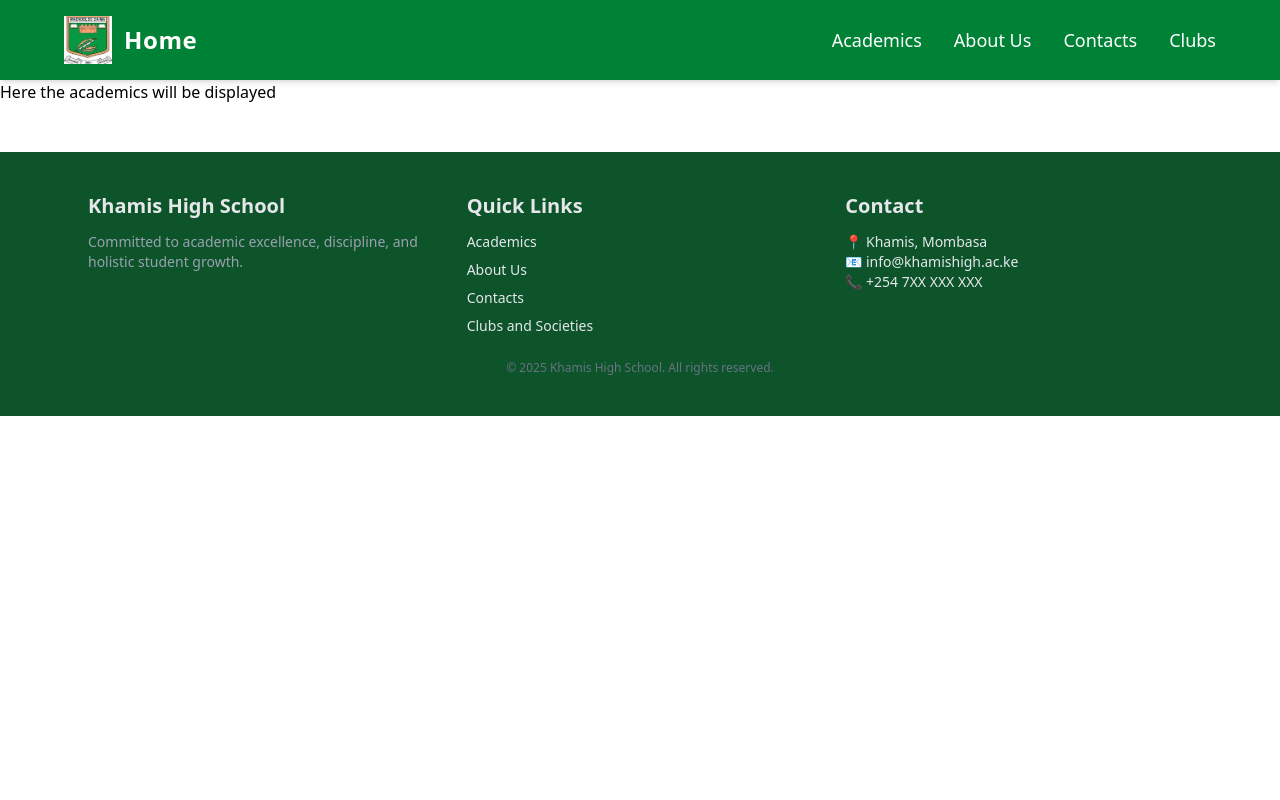
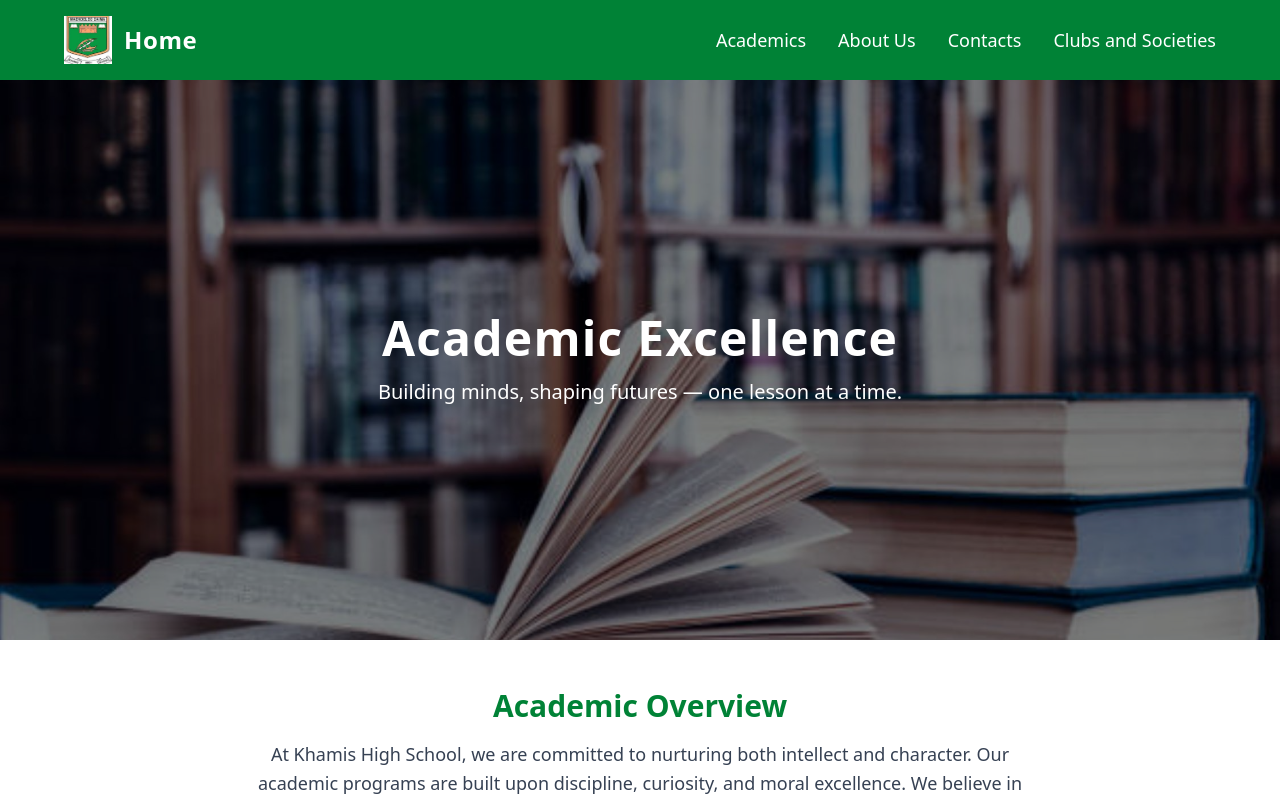
Before and after one commit to Arif-Rahim-2005/Khamis-high-frontend, a React (Vite) app: page /academics in a window 1280 px wide. Shown: the top 800 px of the page. Built offline with nearby package versions, Linux system fonts and the light colour scheme.

Commit message:
added clubs stuff

```diff
--- a/src/App.jsx
+++ b/src/App.jsx
@@ -50,7 +50,7 @@ function App() {
             Contacts
           </Link>
           <Link to="/clubs" className="hover:underline">
-            Clubs
+            Clubs and Societies
           </Link>
         </div>
 
@@ -166,9 +166,9 @@ function App() {
           <div>
             {/* Info Cards Section */}
             <section className=" py-16 px-6 md:px-12 text-lg">
-              <div className="grid grid-cols-3 gap-20 max-w-6xl mx-auto">
+              <div className="grid grid-cols-3 gap-20 max-w-6xl mx-auto ">
                 {/* Card 1 */}
-                <div className="flex flex-col md:flex-col items-center shadow-lg overflow-hidden max-h-fit">
+                <div className="flex flex-col md:flex-col items-center shadow-lg overflow-hidden max-h-fit transition-all hover:scale-[1.02] duration-300 ease-in-out">
                   <div className="flex flex-col md:flex-column items-center shadow-lg overflow-hidden">
                     <img
                       src="./Photos/academics.jpg"
@@ -189,7 +189,7 @@ function App() {
                 </div>
 
                 {/* Card 2 */}
-                <div className="flex flex-col md:flex-column items-center shadow-lg overflow-hidden max-h-fit  ">
+                <div className="flex flex-col md:flex-column items-center shadow-lg overflow-hidden max-h-fit transition-all hover:scale-[1.02] duration-300 ease-in-out ">
                   <img
                     src="./Photos/equipment.jpg"
                     alt="Facilities"
@@ -207,7 +207,7 @@ function App() {
                 </div>
 
                 {/* Card 3 */}
-                <div className="flex flex-col md:flex-col items-center shadow-lg overflow-hidden max-h-fit ">
+                <div className="flex flex-col md:flex-col items-center shadow-lg overflow-hidden max-h-fit transition-all hover:scale-[1.02] duration-300 ease-in-out">
                   <img
                     src="./Photos/Slideshow/image3.png"
                     alt="Mentorship"
@@ -231,79 +231,6 @@ function App() {
       {/* FOOTER */}
       <Footer />
     </>
-    // <>
-    //   <div className="min-h-screen bg-[#e0dac8]">
-    //     <nav className="flex flex-row bg-green-700 text-white p-4 justify-between items-center">
-    //       <div className="flex-1/3 flex flex-row gap-1.5">
-    //         <div className="w-16 h-16 flex justify-center items-center">
-    //           <img src="./Photos/image.png" alt="Khamis High badge" />
-    //         </div>
-    //         <div className="flex flex-col justify-center items-start text-3xl font-bold">
-    //           <h3>Khamis High School</h3>
-    //         </div>
-    //       </div>
-    //       <button
-    //         className="md:hidden m-1.5"
-    //         onClick={() => setIsOpen(!isOpen)}
-    //       >
-    //         ☰
-    //       </button>
-    //       <div className="hidden md:flex flex-row gap-12 text-2xl font-semibold">
-    //         <div>
-    //           <Link to="/academics">
-    //             <p>Academics</p>
-    //           </Link>
-    //         </div>
-    //         <div>
-    //           <Link to="/about-us">
-    //             <p>About us</p>
-    //           </Link>
-    //         </div>
-    //         <div>
-    //           <Link to="/contacts">
-    //             <p>Contacts</p>
-    //           </Link>
-    //         </div>
-    //         <div>
-    //           <Link to="/clubs">
-    //             <p>CLubs and Societies</p>
-    //           </Link>
-    //         </div>
-    //         {/* <div>
-    //         <p>more...</p>
-    //       </div> */}
-    //       </div>
-    //       <div>
-    //         {isOpen && (
-    //           <div className="md:hidden absolute right-0 mt-10 w-50 bg-green-700 border border-white rounded-s-md shadow-lg z-50">
-    //             <div className="mt-2 border-b-1 px-4">
-    //               <Link to="/academics">
-    //                 <p>Academics</p>
-    //               </Link>
-    //             </div>
-    //             <div className="mt-2 border-b-1 px-4">
-    //               <Link to="/about-us">
-    //                 <p>About us</p>
-    //               </Link>
-    //             </div>
-    //             <div className="mt-2 border-b-1 px-4">
-    //               <Link to="/contacts">
-    //                 <p>Contacts</p>
-    //               </Link>
-    //             </div>
-    //             <div>
-    //               <Link to="/clubs">
-    //                 <p>CLubs and Societies</p>
-    //               </Link>
-    //             </div>
-    //           </div>
-    //         )}
-    //       </div>
-    //     </nav>
-
-    //     <footer></footer>
-    //   </div>
-    // </>
   );
 }
 
--- a/src/components/Footer.jsx
+++ b/src/components/Footer.jsx
@@ -41,8 +41,8 @@ const Footer = () => {
           <div>
             <h4 className="text-xl font-semibold mb-3">Contact</h4>
             <p className="text-sm">📍 Khamis, Mombasa</p>
-            <p className="text-sm">📧 info@khamishigh.ac.ke</p>
-            <p className="text-sm">📞 +254 7XX XXX XXX</p>
+            <p className="text-sm">📧 Khamishigh@yahoo.com</p>
+            <p className="text-sm">📞 +254 0203590180</p>
           </div>
         </div>
         <p className="text-center text-xs text-gray-500 mt-6">
--- a/src/components/Header.jsx
+++ b/src/components/Header.jsx
@@ -69,7 +69,7 @@ const Header = () => {
           Contacts
         </Link>
         <Link to="/clubs" className="hover:underline">
-          Clubs
+          Clubs and Societies
         </Link>
       </div>
 
--- a/src/pages/Academics.jsx
+++ b/src/pages/Academics.jsx
@@ -1,14 +1,41 @@
-import React from 'react'
-import Header from "../components/Header"
-import Footer from "../components/Footer"
+import React from "react";
+import Header from "../components/Header";
+import Footer from "../components/Footer";
 
 const Academics = () => {
-    return (
-        <>
-            <Header />
-            <p>Here the academics will be displayed</p>
-            <Footer/>
-        </>
-    )
-}
-export default Academics
+  return (
+    <>
+      <Header />
+      <div className="relative w-full h-[60vh] md:h-[70vh] overflow-hidden">
+        <img
+          src="./Photos/books2.jpg"
+          alt="Khamis High School Campus"
+          className="w-full h-full object-cover object-center"
+        />
+        <div className="absolute inset-0 bg-black/50 flex flex-col justify-center items-center text-white text-center">
+          <h1 className="text-3xl md:text-5xl font-bold tracking-wide mb-4">
+            Academic Excellence
+          </h1>
+          <p className="text-lg md:text-xl max-w-2xl">
+            Building minds, shaping futures — one lesson at a time.
+          </p>
+        </div>
+      </div>
+      <section className="py-12 px-6 md:px-20 text-center">
+        <h2 className="text-3xl font-bold text-green-700 mb-4">
+          Academic Overview
+        </h2>
+        <p className="text-gray-700 text-lg max-w-3xl mx-auto leading-relaxed">
+          At Khamis High School, we are committed to nurturing both intellect
+          and character. Our academic programs are built upon discipline,
+          curiosity, and moral excellence. We believe in empowering every
+          learner to reach their fullest potential — in the classroom and
+          beyond.
+        </p>
+      </section>
+
+      <Footer />
+    </>
+  );
+};
+export default Academics;
```
Also changed, not shown: public/Photos/books2.jpg (added).
